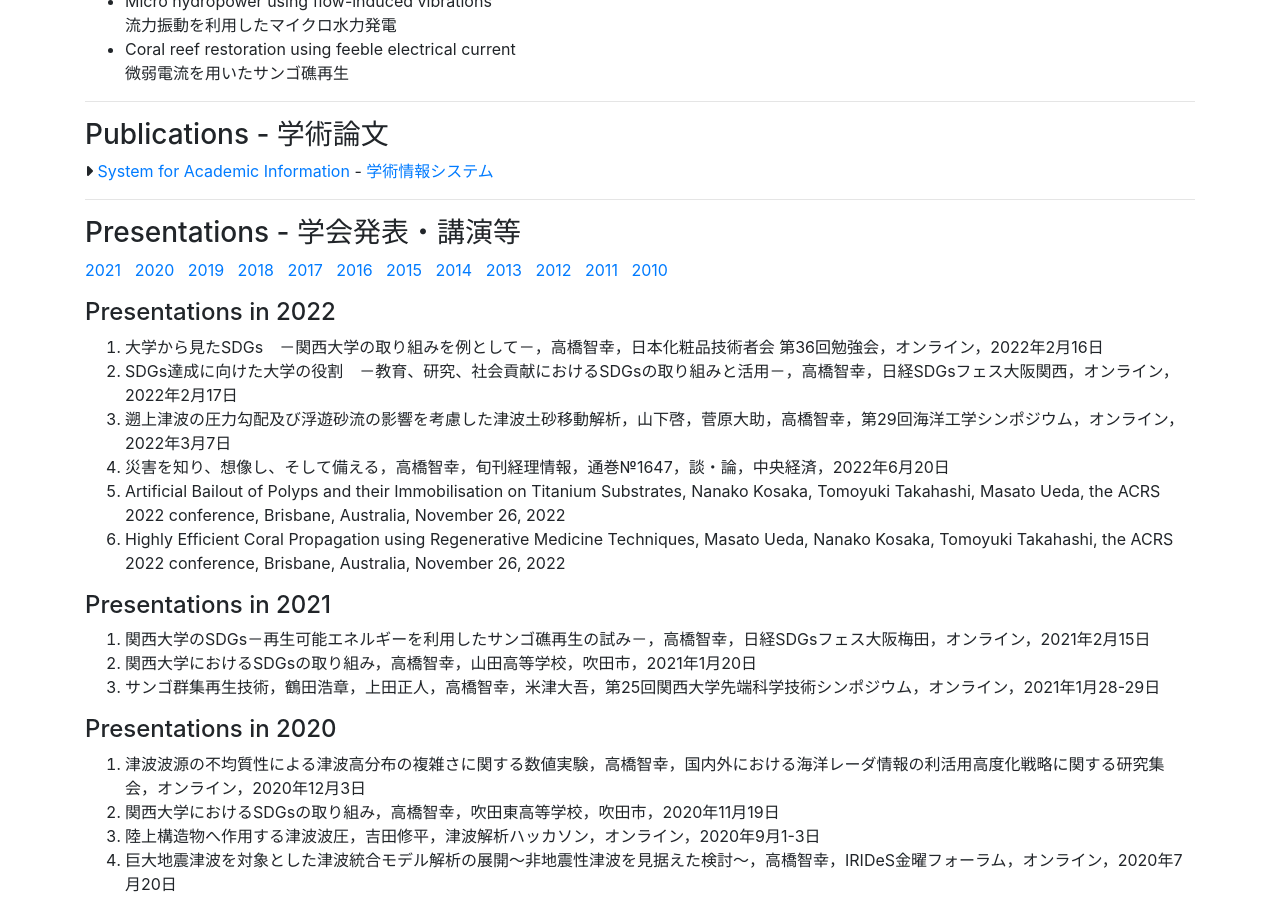
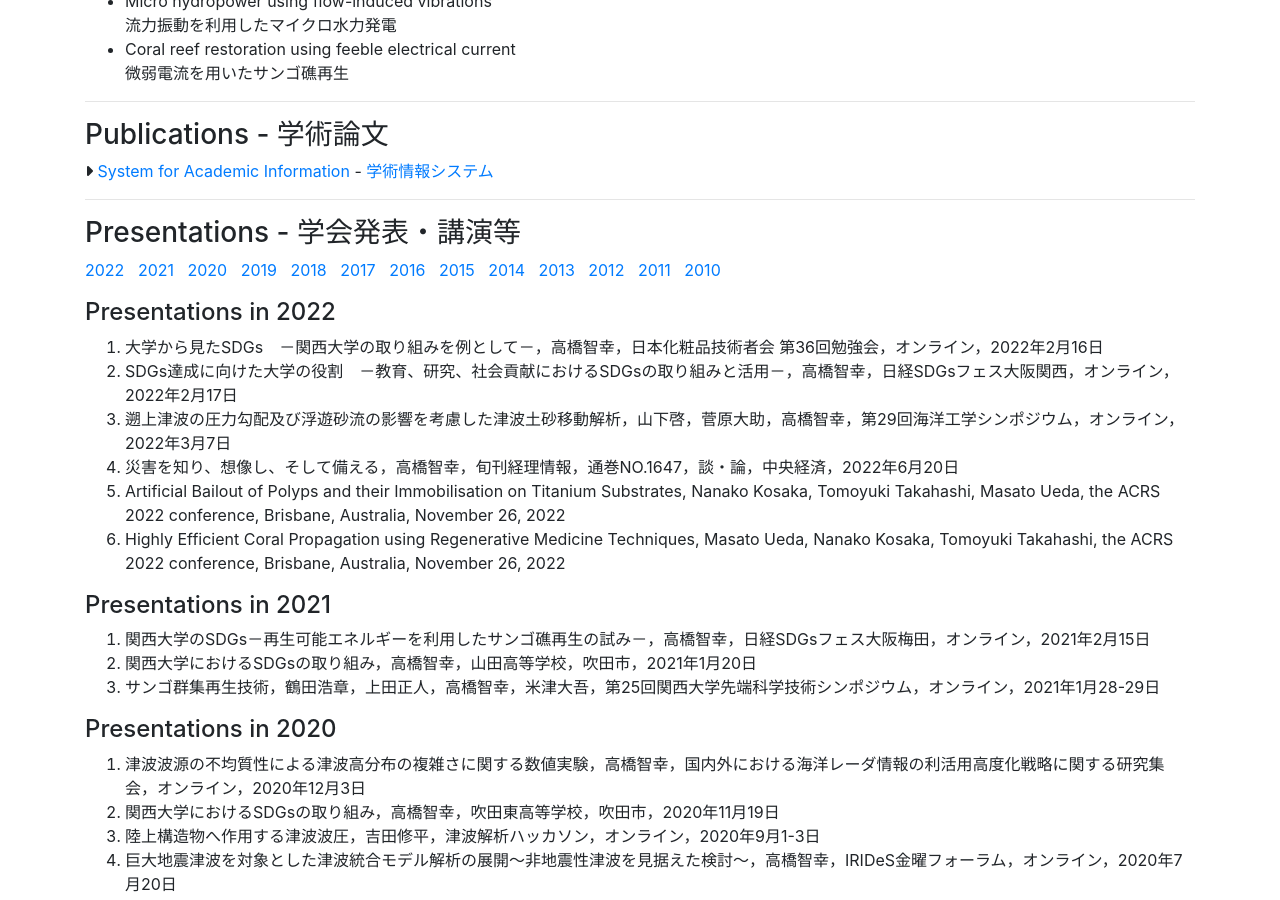
Before and after one commit to tkhslab/tkhslab.github.io, a Jekyll site: the page built from research.md, in a window 1280 px wide and 900 px high, scrolled down 695 px. Built offline with Jekyll 4.4.1, drawn with Linux system fonts in a browser that asks for light colours; nearby versions of some CDN libraries.

Commit message:
add ling to presentations in 2022

```diff
--- a/research.md
+++ b/research.md
@@ -35,13 +35,13 @@ title: Research
 ---
 
 ### Presentations - 学会発表・講演等
-[2021](#lectures-in-2021) &nbsp; [2020](#lectures-in-2020) &nbsp; [2019](#lectures-in-2019) &nbsp; [2018](#lectures-in-2018) &nbsp; [2017](#lectures-in-2017) &nbsp; [2016](#lectures-in-2016) &nbsp; [2015](#lectures-in-2015) &nbsp; [2014](#lectures-in-2014) &nbsp; [2013](#lectures-in-2013) &nbsp; [2012](#lectures-in-2012) &nbsp; [2011](#lectures-in-2011) &nbsp; [2010](#lectures-in-2010)
+[2022](#lectures-in-2022) &nbsp; [2021](#lectures-in-2021) &nbsp; [2020](#lectures-in-2020) &nbsp; [2019](#lectures-in-2019) &nbsp; [2018](#lectures-in-2018) &nbsp; [2017](#lectures-in-2017) &nbsp; [2016](#lectures-in-2016) &nbsp; [2015](#lectures-in-2015) &nbsp; [2014](#lectures-in-2014) &nbsp; [2013](#lectures-in-2013) &nbsp; [2012](#lectures-in-2012) &nbsp; [2011](#lectures-in-2011) &nbsp; [2010](#lectures-in-2010)
 
 #### Presentations in 2022
 0. 大学から見たSDGs　－関西大学の取り組みを例として－，高橋智幸，日本化粧品技術者会 第36回勉強会，オンライン，2022年2月16日
 0. SDGs達成に向けた大学の役割　－教育、研究、社会貢献におけるSDGsの取り組みと活用－，高橋智幸，日経SDGsフェス大阪関西，オンライン，2022年2月17日
 0. 遡上津波の圧力勾配及び浮遊砂流の影響を考慮した津波土砂移動解析，山下啓，菅原大助，高橋智幸，第29回海洋工学シンポジウム，オンライン，2022年3月7日
-0. 災害を知り、想像し、そして備える，高橋智幸，旬刊経理情報，通巻№1647，談・論，中央経済，2022年6月20日
+0. 災害を知り、想像し、そして備える，高橋智幸，旬刊経理情報，通巻NO.1647，談・論，中央経済，2022年6月20日
 0. Artificial Bailout of Polyps and their Immobilisation on Titanium Substrates, Nanako Kosaka, Tomoyuki Takahashi, Masato Ueda, the ACRS 2022 conference, Brisbane, Australia, November 26, 2022
 0. Highly Efficient Coral Propagation using Regenerative Medicine Techniques, Masato Ueda, Nanako Kosaka, Tomoyuki Takahashi, the ACRS 2022 conference, Brisbane, Australia,  November 26, 2022
 
```
